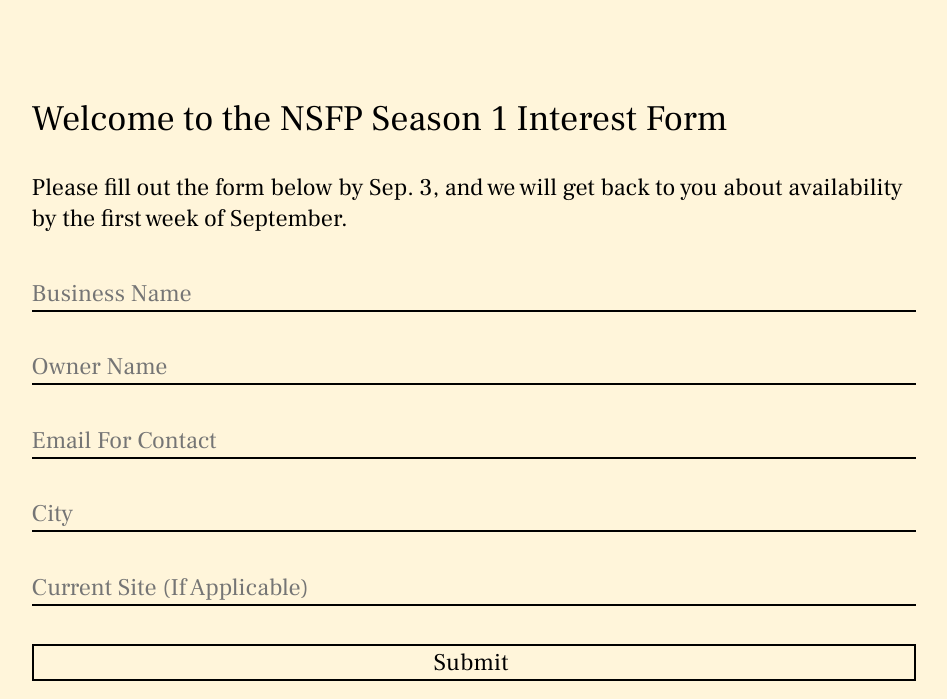
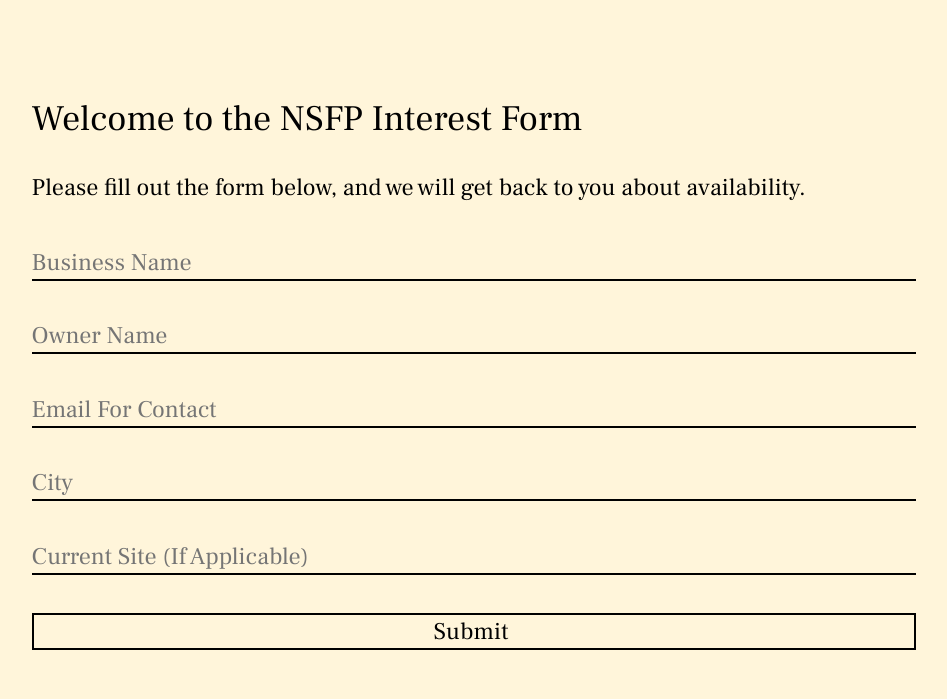
Before and after one commit to JTran-UW/nsfp-web, a Django app: page /interest in a window 1280 px wide. Shown: the top 699 px of the page, without its empty margins (166-1113 px from the left). Run offline with Django 4.2, Linux system fonts and the light colour scheme; some libraries are stand-ins or nearby versions.

Commit message:
content changes

```diff
--- a/nsfp/templates/base.html
+++ b/nsfp/templates/base.html
@@ -3,7 +3,7 @@
 <!DOCTYPE html>
 <html>
     <head>
-        <title>New Storefront Project</title>
+        <title>The New Storefront Project</title>
         <link rel="stylesheet" href="{% static 'style.css' %}">
         <link rel="icon" href="{% static 'logo.svg' %}">
         <link href='https://css.gg/chevron-down.css' rel='stylesheet'>
--- a/nsfp/templates/index.html
+++ b/nsfp/templates/index.html
@@ -3,7 +3,7 @@
 
 {% block head %}
     <meta name="description" content="The New Storefront Project aims to beautify the internet through collaboration with local businesses. We combine design, software development, and visual arts to perfectly translate a brand online.">
-    <meta property="og:title" content="New Storefront Project">
+    <meta property="og:title" content="The New Storefront Project">
     <meta property="og:description" content="The New Storefront Project aims to beautify the internet through collaboration with local businesses. We combine design, software development, and visual arts to perfectly translate a brand online.">
     <meta property="og:image" content="{% static 'logo.svg' %}">
 {% endblock %}
@@ -45,7 +45,7 @@
             <h2 class="reveal-scroll reveal-up section-title underline">About</h2>
 
             <p class="paragraph reveal-scroll reveal-up">The NSF Project is dedicated to bringing the beauty of our storefronts to the internet. We offer everything your brand needs to create a stunning site all for a single, affordable price. We design logos and webpages, make sure your store ranks on Google, and even offer on-site photography as needed.
-            <br><br>Season 1, lasting between now and the end of September, is now open with limited availability! Fill out the <a href="{% url 'interest' %}">interest form</a> before Sep 3 to participate as available.</p>
+            <br><br>We are now open with limited availability! Fill out the <a href="{% url 'interest' %}">Interest Form</a> to participate as available.</p>
 
             <div id="timeline">
                 <div id="line"></div>
--- a/nsfp/templates/interest.html
+++ b/nsfp/templates/interest.html
@@ -2,9 +2,9 @@
 {% load static %}
 
 {% block head %}
-    <meta name="description" content="Fill out the Season 1 Interest Form until Sep 3 for the opportunity to collaborate as available.">
-    <meta property="og:title" content="NSFP Season 1 Interest Form">
-    <meta property="og:description" content="Fill out the Season 1 Interest Form until Sep 3 for the opportunity to collaborate as available.">
+    <meta name="description" content="Fill out the Interest Form until Sep 3 for the opportunity to collaborate as available.">
+    <meta property="og:title" content="NSFP Interest Form">
+    <meta property="og:description" content="Fill out the Interest Form until Sep 3 for the opportunity to collaborate as available.">
     <meta property="og:image" content="{% static 'logo.svg' %}">
     <link href='https://css.gg/arrow-left.css' rel='stylesheet'>
 {% endblock %}
@@ -14,8 +14,8 @@
         <i class="gg-arrow-left"></i>
     </a>
     <section class="section" id="form-section">
-        <h1 class="reveal reveal-up">Welcome to the NSFP Season 1 Interest Form</h1>
-        <p class="reveal reveal-up">Please fill out the form below by Sep. 3, and we will get back to you about availability by the first week of September.</p>
+        <h1 class="reveal reveal-up">Welcome to the NSFP Interest Form</h1>
+        <p class="reveal reveal-up">Please fill out the form below, and we will get back to you about availability.</p>
 
         <form action="" method="POST" id="interest" class="reveal reveal-up">
             {% csrf_token %}
```
